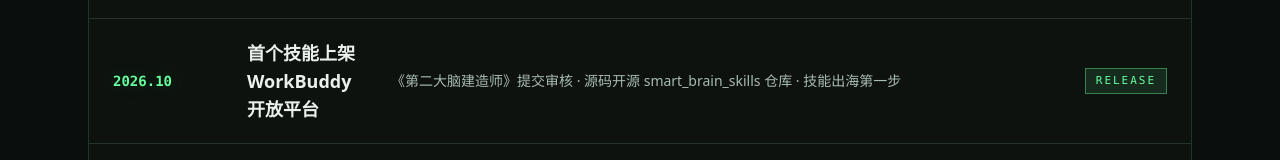
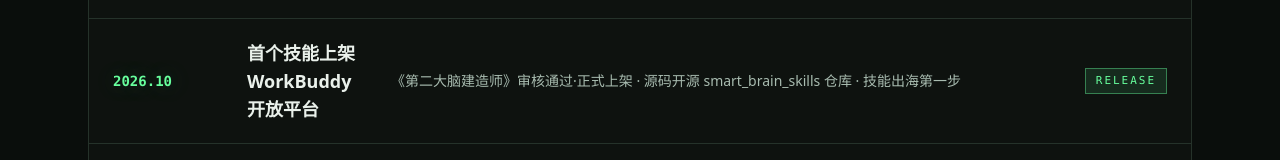
Before and after one commit to yuwangjuan1/syvia_platform, a Next.js app: page / in a window 1280 px wide. Shown: the part 4959-5119 px from the top of the page. Built offline with nearby package versions, Linux system fonts and the light colour scheme.

Commit message:
两个出品审核通过正式上架，状态 REVIEW 改 LISTED，开发日志同步

```diff
--- a/src/data/agents.ts
+++ b/src/data/agents.ts
@@ -188,7 +188,7 @@
     desc: "从零搭建 Obsidian 第二大脑：3 套目录方案、元数据三态生长模型、错题集方法论、领域包 D2 五步流程。",
     highlights: ["3 套目录方案", "错题集方法论", "领域包 D2 流程"],
     href: "https://github.com/yuwangjuan1/smart_brain_skills",
-    status: "REVIEW",
+    status: "LISTED",
   },
   {
     kind: "expert",
@@ -197,7 +197,7 @@
     desc: "只管心态不管买卖的投资心理教练：复盘情绪化操作，识别损失厌恶、沉没成本与追涨偏差，建立投资纪律。",
     highlights: ["三大偏差诊断", "认知卡教学", "跨轮记忆档案"],
     href: "https://github.com/yuwangjuan1/smart_brain_skills",
-    status: "REVIEW",
+    status: "LISTED",
   },
 ];
 
@@ -229,13 +229,13 @@
   {
     date: "2026.10",
     event: "首个技能上架 WorkBuddy 开放平台",
-    detail: "《第二大脑建造师》提交审核 · 源码开源 smart_brain_skills 仓库 · 技能出海第一步",
+    detail: "《第二大脑建造师》审核通过·正式上架 · 源码开源 smart_brain_skills 仓库 · 技能出海第一步",
     tag: "RELEASE",
   },
   {
     date: "2026.10",
     event: "首个专家上架 WorkBuddy 开放平台",
-    detail: "《青罂·投资心理教练》提交审核 · 金融投教方向 · 只管心态不管买卖",
+    detail: "《青罂·投资心理教练》审核通过·正式上架 · 金融投教方向 · 只管心态不管买卖",
     tag: "RELEASE",
   },
   {
```
